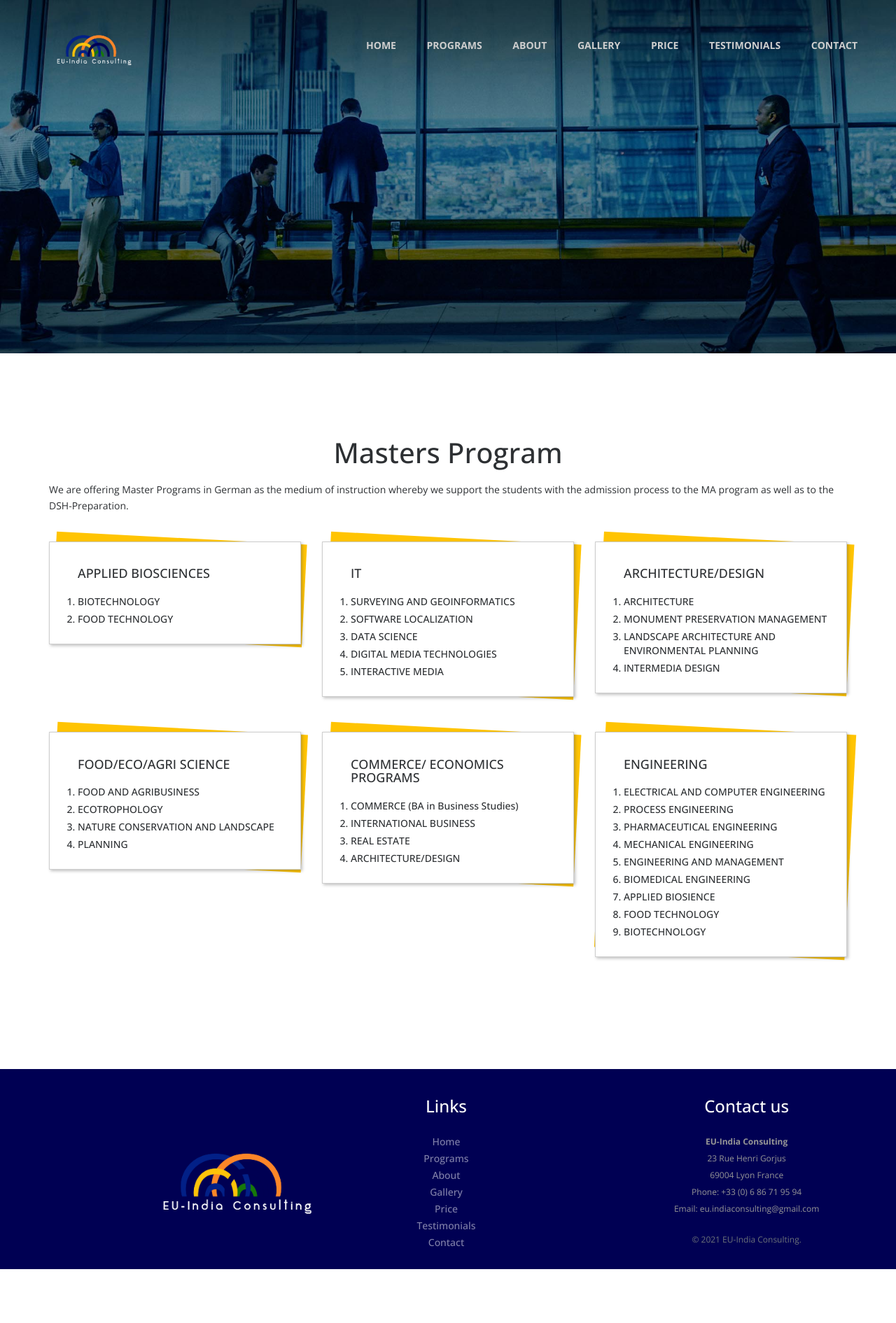
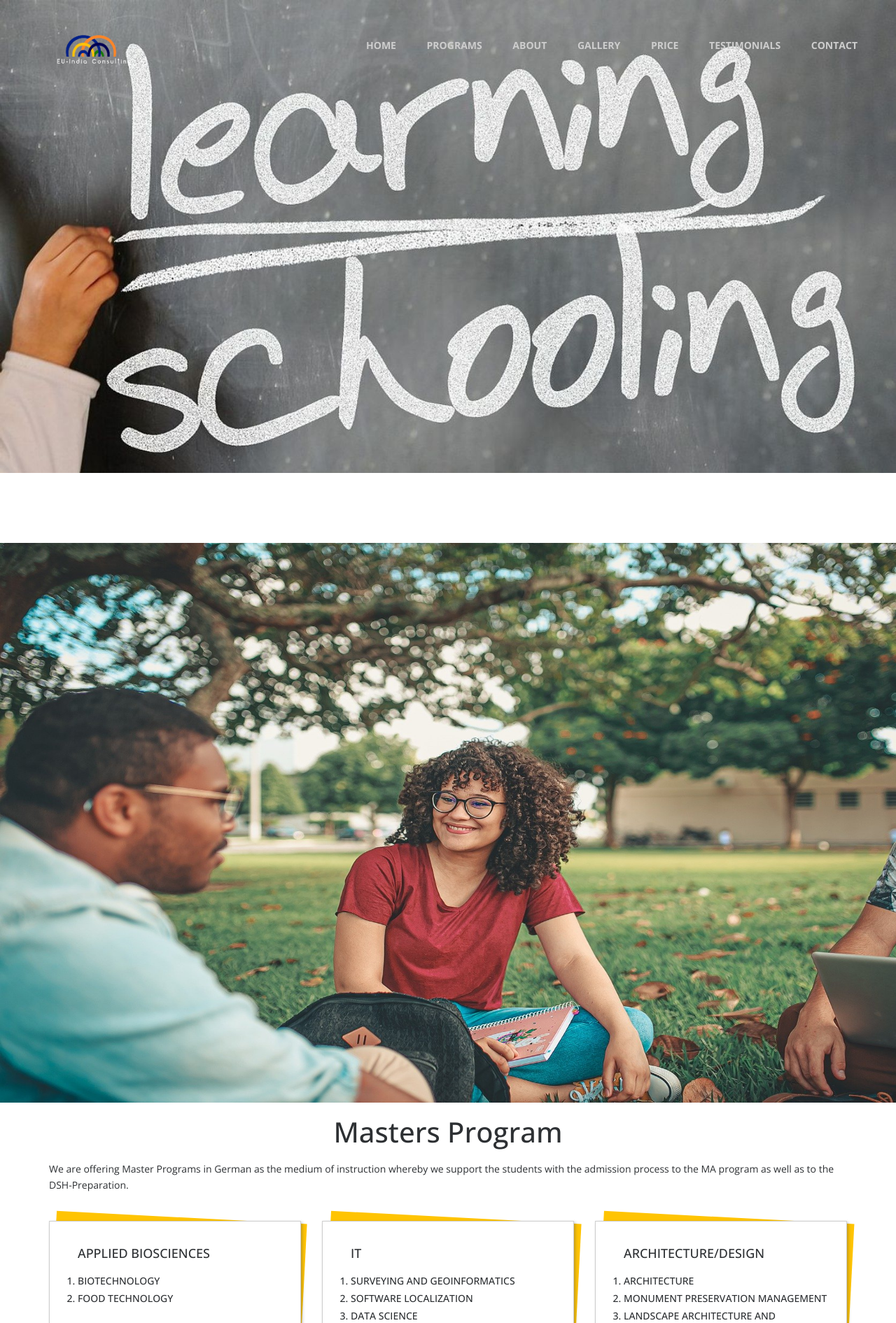
Before and after one commit to sharmaprakhar475/eu-india-consulting, a PHP site: page /masters.php in a window 1280 px wide; the page is wider, and only the part inside the window is pictured. Shown: the top 1891 px of that part at 70% size. Before the commit the page ends 1814 px from the top of that part, so only its background shows below. Run offline with PHP 8.4, Linux system fonts and the light colour scheme; some libraries are stand-ins or nearby versions.

Commit message:
cut-2 dev-1

```diff
--- a/bachelor.php
+++ b/bachelor.php
@@ -39,6 +39,7 @@ include "./header.php";
 <!-- intro section -->
 <!-- services section -->
 <section id="services" class="services service-section">
+<img src="./images/ba.jpg" height="800px" width="1470px">
   <div class="container">
   <div class="section-header">
     <h2 class="wow fadeInDown animated" style="padding-bottom: 10px;">Bachelor Programs</h2>
--- a/construction.php
+++ b/construction.php
@@ -39,6 +39,7 @@ include "./header.php";
 <!-- intro section -->
 <!-- services section -->
 <section id="services" class="services service-section">
+<img src="./images/construction.jpg" height="800px" width="1470px">
   <div class="container">
   <div class="section-header">
     <h2 class="wow fadeInDown animated" style="padding-bottom: 10px;">Construction/Craftsmanship</h2>
--- a/css/main.css
+++ b/css/main.css
@@ -554,7 +554,7 @@ About
 }
 
 .content-3-10 .image-container .background-image-holder {
-	background: url('../images/consulting-implementation.jpg') no-repeat center center;
+	background: url('../images/about_us.jpg') no-repeat center center;
 	-webkit-background-size: cover;
 	-moz-background-size: cover;
 	-o-background-size: cover;
--- a/food_production.php
+++ b/food_production.php
@@ -52,8 +52,10 @@ include "./header.php";
         <li>Elaboration of legal rules and regulations</li>
         <li>Implementation of quality controls on raw materials, intermediate and end products</li>
         </ol>
+        <img src="./images/industrial_technician.jpg" height="650px" width="1250px">
         <h3 style="text-align: left;">Industrial Electrician in Food Production</h3>
         <p style="padding-bottom:10px;text-align: left;">An industrial electrician works with mechanical components and electrical equipment. Typical tasks are the laying of cables and connections and to connect them to one another. Further an industrial electrician sets up automated systems by programming and configuring them. In addition, the job profile includes reviewing the industrial facility by testing it and regular maintenance and repairs of the machines used in the production unit. The industrial electrician is responsible for the entire electrical system, it’s expansion and maintenance to ensure all work processes run smoothly.</p>
+        <img src="./images/mechatronic.jpg" height="650px" width="1250px">
         <h3 style="text-align: left;">Mechatronics technician in Food Production</h3>
         <p style="padding-bottom:10px;text-align: left;">A mechatronics technician is measuring angles or voltage in electrical circuits and is comparing the results obtained in the work process with previous data. Further tasks are maintaining and repairing machines as systems and machines have to be checked at regular intervals in order to guarantee safe and reliable functionality in the long term. In addition, the mechatronics technician assembles and disassembles machine parts meaning he puts machines and systems together or takes them apart. Lastly, the job profile contains the setting up of electrical circuits.</p>
         <p style="padding-bottom:10px;text-align: left;">The duration of the vocational dual degree training programs related to food production is also 3 years and the stipends are 950 € per month in the first year, 1050 € in the second year and 1150 € in the third year of training. After the successful graduation from the program each participant is guaranteed placement with the training partner.</p>
--- a/header.php
+++ b/header.php
@@ -16,26 +16,26 @@
       <a href="#" class="nav-toggle">Menu<span></span></a> </div>
   </header>
   <!-- banner text -->
-    <div class="banner" id="banner">
+    <!-- <div class="banner" id="banner">  -->
 	<div class="slider-banner">
-            <div data-lazy-background="images/slides/1.jpg" >
-                <h3 data-pos="['68%', '-40%', '58%', '42%']" data-duration="700" data-effect="move">
+            <div data-lazy-background="images/slides/3.jpg"  >
+                <!-- <h3 data-pos="['68%', '-40%', '58%', '42%']" data-duration="700" data-effect="move">
                     Success
                 </h3> <br>
                 <p data-pos="['75%', '110%', '75%', '36%']" data-duration="700" data-effect="move">
                     Lorem ipsum dolor sitamet consectetur adipiscing
-                </p>
+                </p>  -->
             </div>
-            <div data-lazy-background="images/slides/2.jpg">
+            <!-- <div data-lazy-background="images/slides/2.jpg">
                 <h3 data-pos="['75%', '-40%', '58%', '42%']" data-duration="700" data-effect="move">
                     Ultimate
                 </h3> <br>
                 <p data-pos="['75%', '110%', '75%', '36%']" data-duration="700" data-effect="move">
                     Lorem ipsum dolor sitamet consectetur adipiscing
                 </p>
-            </div>
+            </div> -->
 
-        </div>
+         </div>
       <!-- banner text -->
-    </div>
+    <!-- </div> -->
 </section>
--- a/hospitality.php
+++ b/hospitality.php
@@ -42,13 +42,18 @@ include "./header.php";
   <div class="container">
   <div class="section-header">
     <h2 class="wow fadeInDown animated" style="padding-bottom: 10px;">Hospitality/Catering Gastronomy</h2>
+    <img src="./images/hotel_specialist.jpg" height="650px" width="1250px">
         <h3 style="text-align: left;">Hotel Specialist</h3>
         <p style="padding-bottom:10px;text-align: left;">Hotel specialists plan work processes in the hotel, look after and advise hotel guests and ensure their well-being. Hotel professionals in all departments of a hotel lend a hand, for example, they prepare and control the guest rooms, serve in the restaurant and work in the kitchen. They organize events and allocate the rooms. Hotel professionals issue invoices, plan the deployment of staff and monitor, for example, the kitchen assistants. They are also responsible for bookkeeping and warehousing. They negotiate with tour operators and are involved in the development and implementation of marketing measures in large hotels.</p>
+        <img src="./images/restaurant_specialist.jpg" height="650px" width="1250px">
         <h3 style="text-align: left;">Restaurant Specialist</h3>
         <p style="padding-bottom:10px;text-align: left;">Restaurant specialists set and decorate tables, greet guests, give recommendations for food and drink choices and take orders. They also serve food and drinks, create the invoice and collect the payment. Often, they also help to put together and design menus. In hotels they can also work in the floor service. In addition, they prepare special events such as weddings or banquets and ensure that everything runs smoothly.</p>
+        <img src="./images/chef.jpg" height="650px" width="1250px">
         <h3 style="text-align: left;">Chef</h3>
         <p style="padding-bottom:10px;text-align: left;">Chefs are mainly employed in hotels and restaurants, in hospitals, health spas and nursing homes, but also in company canteens of large companies and organizations, educational institutions, etc., where they prepare all kinds of food and organize work processes in the kitchen. They create the menus and take care of the purchase and proper storage of the groceries. Chefs assign the kitchen staff and ensure compliance with hygiene regulations. They work in a team with colleagues, kitchen assistants and restaurant specialists and have contact with suppliers and their guests.</p>
         <p style="padding-bottom:10px;text-align: left;">The duration of the vocational dual degree training programs is 3 years and the stipends are 740-850 € per month in the first year, 800-950 € in the second year and 900-1100 € in the third year of training. In addition, food packages and accommodation are often provided by the hotels. After the successful graduation from the program each participant is guaranteed placement with the training partner.</p>
+        <div class="col-md-6"><img src="./images/food_technician1.jpg" height="450px" width="580px"></div>
+        <div class="col-md-6"><img src="./images/food_technician.jpg" height="450px" width="580px"></div>
         <h3 style="text-align: left;">System catering specialists</h3>
         <p style="padding-bottom:10px;text-align: left;">System catering specialists organize all areas of a restaurant which is centrally established and part of a standardised catering concept. Part of their job profile is to ensure compliance with the specified standards. They regulate the work processes in purchasing, warehousing, the kitchen, in service, in guest relations or in sales and also take on personnel planning. System catering specialists also monitor the quality of the products, control the cost development, plan and implement marketing measures. They look after the guests, process complaints and ensure compliance with hygiene and safety rules.</p>
         <p style="padding-bottom:10px;text-align: left;">The duration of the vocational dual degree training program is 3 years and the stipends are 901 € per month in the first year, 1052 € in the second year and 1226 € in the third year of training. In addition, food packages are often provided by the employer. After the successful graduation from the program each participant is guaranteed placement with the training partner.</p>
--- a/masters.php
+++ b/masters.php
@@ -39,6 +39,7 @@ include "./header.php";
 <!-- intro section -->
 <!-- services section -->
 <section id="services" class="services service-section">
+<img src="./images/ma.jpg" height="800px" width="1470px">
   <div class="container">
   <div class="section-header">
     <h2 class="wow fadeInDown animated" style="padding-bottom: 10px;">Masters Program</h2>
```
Also changed, not shown: images/about_us.jpg (added), images/ba.jpg (added), images/chef.jpg (added), images/construction.jpg (added), images/consulting-implementation.jpg (deleted), images/food_technician.jpg (added), images/food_technician1.jpg (added), images/hotel_specialist.jpg (added), images/ma.jpg (added), images/mechatronic.jpg (added), images/restaurant_specialist.jpg (added), images/slides/3.jpg (added), 1 other file.
